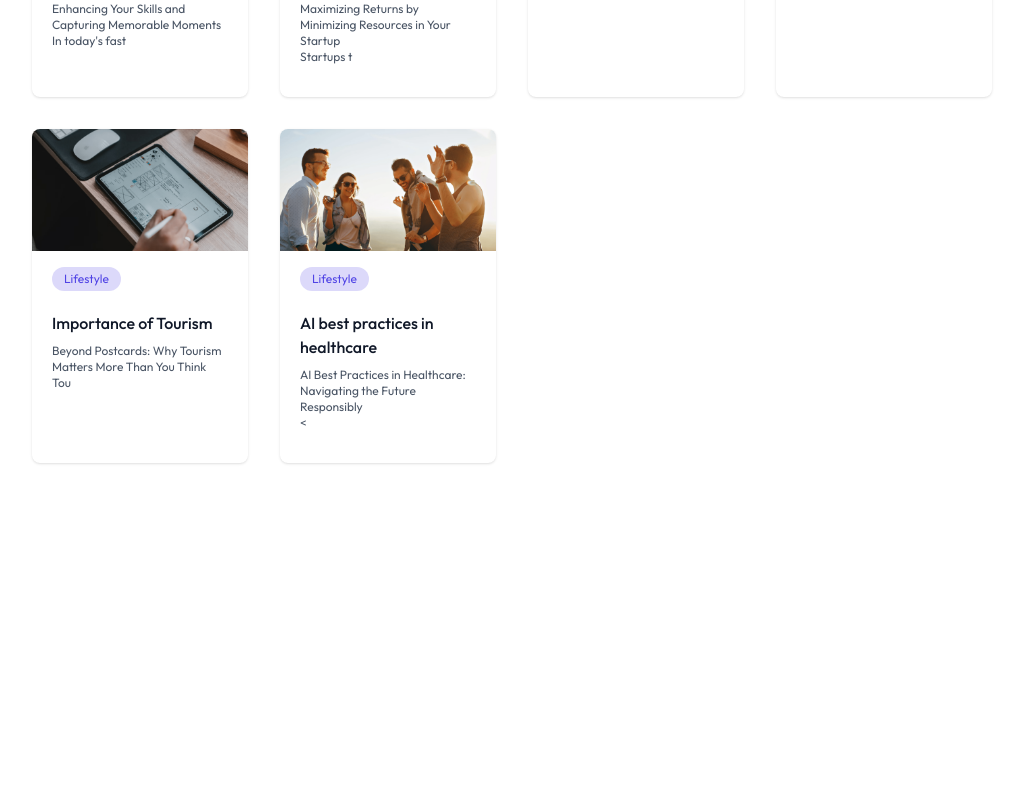
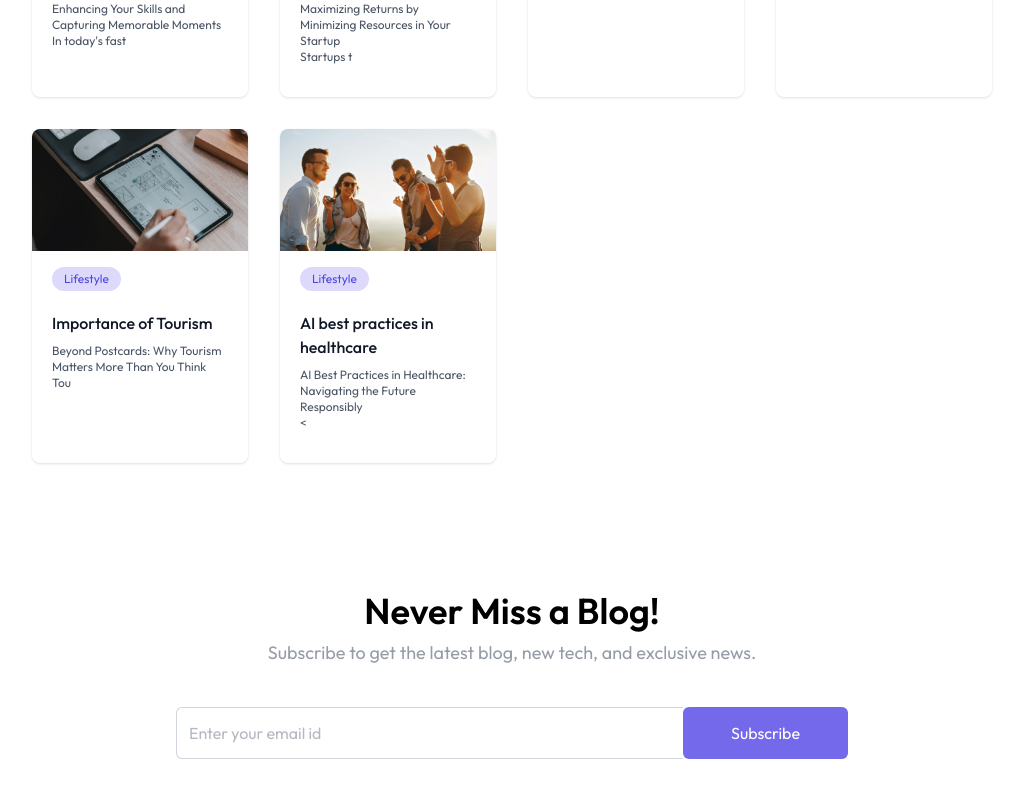
Before and after one commit to PrveenYadav/Full-stack-Journey, a React (Vite) app in the folder Full-stack Projects/Blog App/client/: page / in a window 1280 px wide. Shown: the part 1228-2025 px from the top of the page, without its empty margins (128-1148 px from the left). Before the commit the page ends 1787 px from the top, so only its background shows below. Built offline with nearby package versions, Linux system fonts and the light colour scheme.

Commit message:
add newsletter component

```diff
--- /dev/null
+++ b/Full-stack Projects/Blog App/client/src/components/NewsLetter.jsx
@@ -0,0 +1,18 @@
+import React from 'react'
+
+const NewsLetter = () => {
+  return (
+    <div className='flex flex-col items-center justify-center text-center space-y-2 my-32'>
+        <h1 className='md:text-4xl text-2xl font-semibold
+        '>Never Miss a Blog!</h1>
+        <p className='md:text-lg text-gray-500/70 pb-8'>Subscribe to get the latest blog, new tech, and exclusive news.</p>
+
+        <form className='flex items-center justify-between max-w-2xl w-full md:h-13 h-12'>
+            <input className='border border-gray-300 rounded-md h-full border-r-0 outline-none w-full rounded-r-none px-3 text-gray-500' type="text" placeholder='Enter your email id' required />
+            <button type='submit' className='md:px-12 px-8 h-full text-white bg-primary/80 hover:bg-primary transition-all cursor-pointer rounded-md rounded-1-none'>Subscribe</button>
+        </form>
+    </div>
+  )
+}
+
+export default NewsLetter
--- a/Full-stack Projects/Blog App/client/src/pages/Home.jsx
+++ b/Full-stack Projects/Blog App/client/src/pages/Home.jsx
@@ -3,6 +3,7 @@
 import Header from '../components/Header'
 import Bloglist from '../components/Bloglist'
 import Card from '../components/Card'
+import NewsLetter from '../components/NewsLetter'
 
 const Home = () => {
   return (
@@ -10,6 +11,7 @@
         <Navbar/>
         <Header/>
         <Bloglist/>
+        <NewsLetter/>
     </>
   )
 }
```
